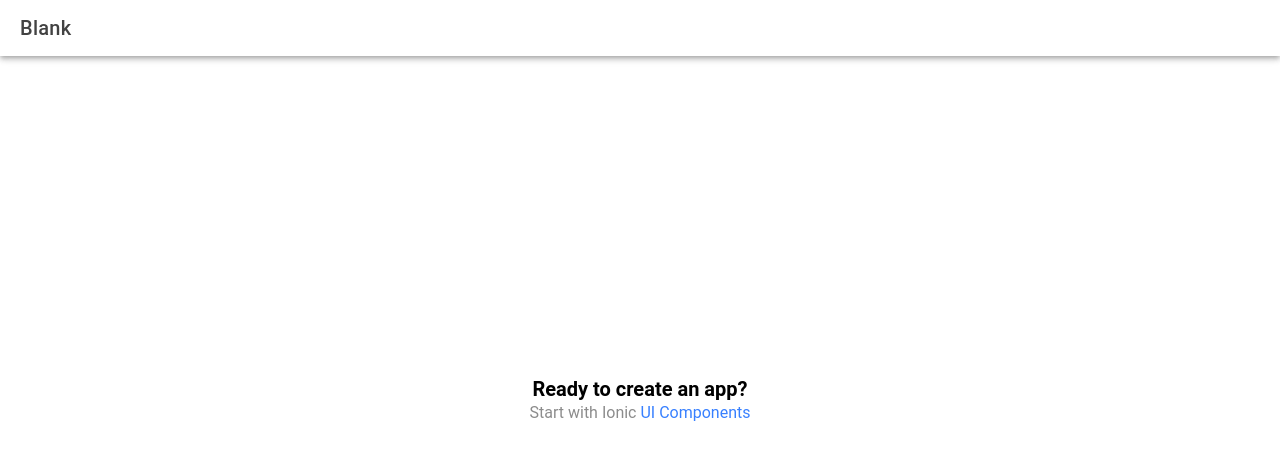
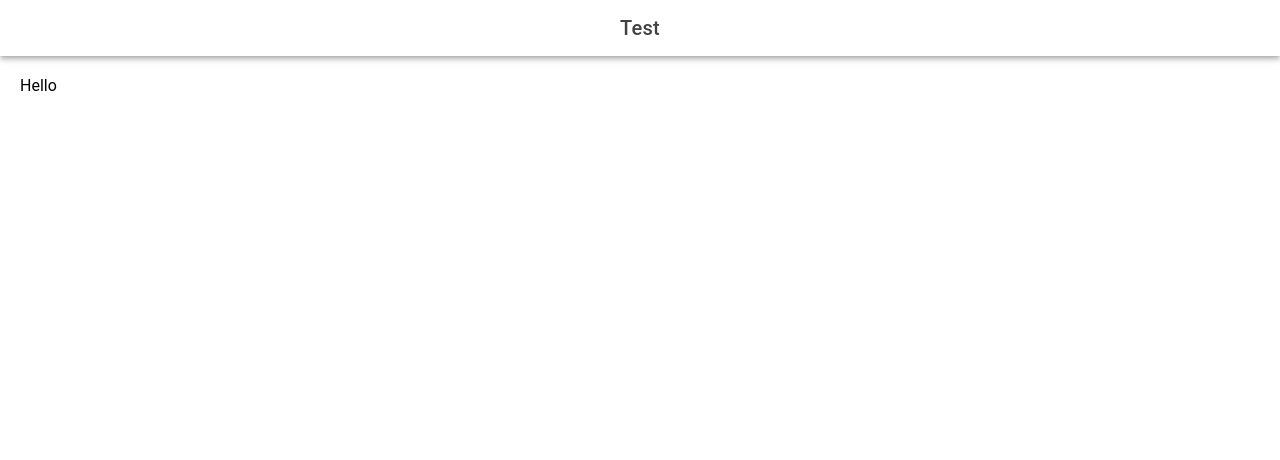
Before and after one commit to PaashiTech/reusable-ionic-react, a React (Vite) app in the folder domainTest/: page /home in a window 1280 px wide. Shown: the top 460 px of the page. Built offline with nearby package versions, Linux system fonts and the light colour scheme.

Commit message:
Basic container component to standardize the page layout

```diff
--- /dev/null
+++ b/domainTest/src/components/basic/Container.css
@@ -0,0 +1,7 @@
+.toolbar {
+  text-align: center;
+}
+
+.content {
+  margin: 20px 20px 20px 20px;
+}
--- /dev/null
+++ b/domainTest/src/components/basic/Container.tsx
@@ -0,0 +1,37 @@
+import { IonContent, IonHeader, IonTitle, IonToolbar } from "@ionic/react";
+import "./Container.css";
+import { ReactNode } from "react";
+
+interface ContainerProps {
+  children: ReactNode;
+  header: string;
+}
+
+const Container: React.FC<ContainerProps> = ({ children, header }) => {
+  return (
+    <>
+      {/* Header with IonToolbar */}
+      <IonHeader>
+        <IonToolbar class="toolbar">
+          <IonTitle>{header}</IonTitle>
+        </IonToolbar>
+      </IonHeader>
+
+      {/* Content */}
+      <IonContent fullscreen>
+        {/* Collapsed header when the page is scrolled down */}
+        <IonHeader collapse="condense">
+          <IonToolbar>
+            <IonTitle size="large">{header}</IonTitle>
+          </IonToolbar>
+        </IonHeader>
+
+        <div className="content">
+          {children}
+        </div>
+      </IonContent>
+    </>
+  )
+}
+
+export default Container
--- a/domainTest/src/pages/Home.tsx
+++ b/domainTest/src/pages/Home.tsx
@@ -1,23 +1,13 @@
-import { IonContent, IonHeader, IonPage, IonTitle, IonToolbar } from '@ionic/react';
-import ExploreContainer from '../components/ExploreContainer';
+import { IonPage } from '@ionic/react';
 import './Home.css';
+import Container from '../components/basic/Container';
 
 const Home: React.FC = () => {
   return (
     <IonPage>
-      <IonHeader>
-        <IonToolbar>
-          <IonTitle>Blank</IonTitle>
-        </IonToolbar>
-      </IonHeader>
-      <IonContent fullscreen>
-        <IonHeader collapse="condense">
-          <IonToolbar>
-            <IonTitle size="large">Blank</IonTitle>
-          </IonToolbar>
-        </IonHeader>
-        <ExploreContainer />
-      </IonContent>
+      <Container header='Test'>
+        <p>Hello</p>
+      </Container>
     </IonPage>
   );
 };
```
